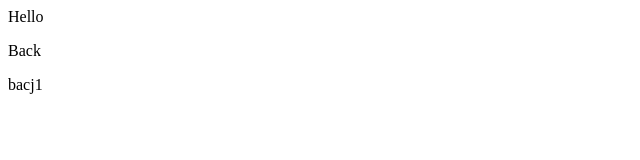
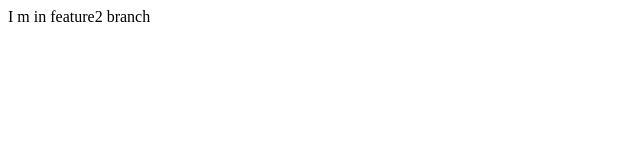
Before and after one commit to manasvikom/LocPepository, a plain HTML site: page index.html in a window 1280 px wide. Shown: the whole page, without its empty margins (0-640 px from the left). Drawn offline with Linux system fonts and the light colour scheme.

Commit message:
added changes

```diff
--- a/index.html
+++ b/index.html
@@ -1,3 +1,3 @@
-<p>Hello</p>
-<p>Back</p>
-<p>bacj1</p>
+<p>
+    I m in feature2 branch
+</p>
```
Also changed, not shown: 1 other file.
